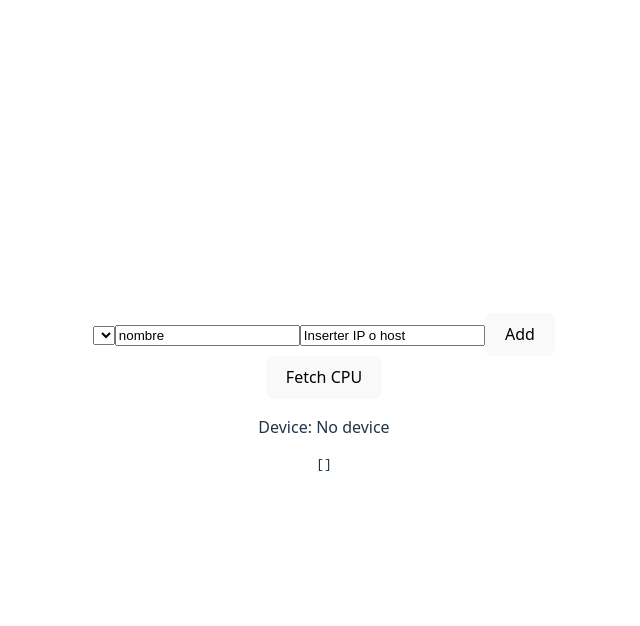
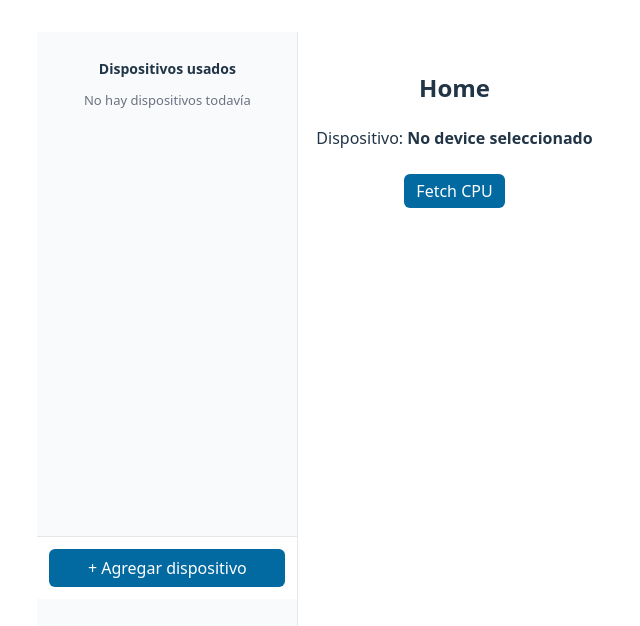
Before and after one commit to marco1gk/monito-app-vue, a Vue app in the folder monito-app-vue/: page / in a window 1280 px wide. Shown: the top 626 px of the page, without its empty margins (316-956 px from the left). Built offline with nearby package versions, Linux system fonts and the light colour scheme.

Commit message:
Cambios de aspecto en la pagina

```diff
--- /dev/null
+++ b/monito-app-vue/src/components/DeviceForm.vue
@@ -0,0 +1,100 @@
+<template>
+    <div class="modal-backdrop" @click.self="$emit('added')">
+      <div class="modal">
+        <h3>Agregar dispositivo</h3>
+        <input v-model="id" placeholder="Nombre" class="input" />
+        <input v-model="ip" placeholder="IP o host" class="input" />
+
+        <div class="form-actions">
+          <button class="btn-add" @click="add">Guardar</button>
+          <button class="btn-cancel" @click="$emit('added')">Cancelar</button>
+        </div>
+      </div>
+    </div>
+  </template>
+
+  <script setup>
+  import { ref } from "vue";
+  import { useDevicesStore } from "../stores/devices";
+  const store = useDevicesStore();
+
+  const id = ref("");
+  const ip = ref("");
+
+  const emit = defineEmits(["added"]);
+
+  function add() {
+    if (!id.value || !ip.value) return;
+    store.addDevice({ id: id.value, ip: ip.value });
+    store.select(id.value);
+    id.value = "";
+    ip.value = "";
+    emit("added");
+  }
+  </script>
+
+  <style scoped>
+  .modal-backdrop {
+    position: fixed;
+    inset: 0;
+    background: rgba(0,0,0,0.3);
+    display: flex;
+    justify-content: center;
+    align-items: center;
+    z-index: 50;
+  }
+
+  .modal {
+    background: white;
+    padding: 24px;
+    border-radius: 12px;
+    width: 320px;
+    max-width: 90%;
+    display: flex;
+    flex-direction: column;
+    gap: 16px;
+    box-shadow: 0 4px 16px rgba(0,0,0,0.2);
+
+    text-align: center;
+  }
+
+  .modal h3 {
+    margin: 0;
+    font-size: 18px;
+    font-weight: 600;
+  }
+
+  .input {
+    padding: 10px;
+    border: 1px solid #d1d5db;
+    border-radius: 8px;
+    width: 100%;
+    box-sizing: border-box;
+  }
+
+  .form-actions {
+    display: flex;
+    justify-content: center;
+    gap: 12px;
+  }
+
+  .btn-add {
+    background: #16a34a;
+    color: white;
+    padding: 8px 16px;
+    border: none;
+    border-radius: 8px;
+    cursor: pointer;
+  }
+  .btn-cancel {
+    background: #ef4444;
+    color: white;
+    padding: 8px 16px;
+    border: none;
+    border-radius: 8px;
+    cursor: pointer;
+  }
+
+  .btn-add:hover { background: #15803d; }
+  .btn-cancel:hover { background: #dc2626; }
+  </style>
--- /dev/null
+++ b/monito-app-vue/src/components/DeviceList.vue
@@ -0,0 +1,70 @@
+<template>
+    <div class="device-list">
+      <h3 class="title">Dispositivos usados</h3>
+
+      <ul>
+        <li
+          v-for="d in store.devices"
+          :key="d.id"
+          :class="['device-item', { selected: store.selectedId === d.id }]"
+          @click="store.select(d.id)"
+        >
+          <div class="device-info">
+            <div class="device-name">{{ d.id }}</div>
+            <div class="device-ip">{{ d.ip }}</div>
+          </div>
+          <button class="btn-remove" @click.stop="store.removeDevice(d.id)">✕</button>
+        </li>
+      </ul>
+
+      <div v-if="store.devices.length === 0" class="empty">No hay dispositivos todavía</div>
+    </div>
+  </template>
+
+  <script setup>
+  import { useDevicesStore } from "../stores/devices";
+  const store = useDevicesStore();
+  </script>
+
+  <style scoped>
+  .device-list {
+    padding: 12px;
+    flex: 1;
+    overflow-y: auto;
+    max-height: 60vh;
+
+    scrollbar-width: thin;
+    scrollbar-color: #60a5fa #e5e7eb;
+  }
+
+  .device-list::-webkit-scrollbar {
+    width: 10px;
+  }
+  .device-list::-webkit-scrollbar-track {
+    background: #e5e7eb;
+    border-radius: 6px;
+  }
+  .device-list::-webkit-scrollbar-thumb {
+    background-color: #60a5fa;
+    border-radius: 6px;
+    border: 2px solid #e5e7eb;
+    transition: background-color 0.3s ease;
+  }
+  .device-list::-webkit-scrollbar-thumb:hover {
+    background-color: #2563eb;
+  }
+
+  .title { margin-bottom: 8px; font-weight: 700; font-size: 14px; }
+  ul { list-style: none; padding: 0; margin: 0; }
+  .device-item {
+    display: flex; justify-content: space-between; align-items: center;
+    background: #f3f4f6; padding: 8px; border-radius: 6px; margin-bottom: 8px;
+    cursor: pointer;
+  }
+  .device-item.selected { background: #dbeafe; }
+  .device-info { display: flex; flex-direction: column; }
+  .device-name { font-weight: 600; font-size: 13px; }
+  .device-ip { font-size: 12px; color: #374151; }
+  .btn-remove { border: none; background: transparent; color: #ef4444; cursor: pointer; }
+  .empty { color: #6b7280; font-size: 13px; margin-top: 12px; }
+  </style>
--- /dev/null
+++ b/monito-app-vue/src/components/Sidebar.vue
@@ -0,0 +1,41 @@
+<template>
+    <div class="sidebar">
+      <DeviceList />
+
+      <div class="sidebar-footer">
+        <button class="btn-add-toggle" @click="$emit('open-form')">
+          + Agregar dispositivo
+        </button>
+      </div>
+    </div>
+  </template>
+
+  <script setup>
+  import DeviceList from "./DeviceList.vue";
+  </script>
+
+  <style scoped>
+  .sidebar {
+    display: flex;
+    flex-direction: column;
+    height: 100%;
+    width: 260px;
+    border-right: 1px solid #e5e7eb;
+    background: #f8fafc;
+  }
+  .sidebar-footer {
+    padding: 12px;
+    border-top: 1px solid #e5e7eb;
+    background: #fff;
+  }
+  .btn-add-toggle {
+    width: 100%;
+    padding: 8px;
+    background: #0369a1;
+    color: white;
+    border: none;
+    border-radius: 6px;
+    cursor: pointer;
+  }
+  .btn-add-toggle:hover { filter: brightness(0.95); }
+  </style>
--- a/monito-app-vue/src/router/index.js
+++ b/monito-app-vue/src/router/index.js
@@ -1,14 +1,20 @@
 import { createRouter, createWebHistory } from "vue-router";
+import Layout from "../views/Layout.vue";
 import Home from "../views/Home.vue";
+import ppp from "../views/ppp.vue";
 
-const routes =[
-    {path: "/", name: "Home", component: Home}
-]
+const routes = [
+  {
+    path: "/",
+    component: Layout,
+    children: [
+      { path: "", name: "Home", component: Home },
+      { path: "pp", name: "ppp", component: ppp },
+    ],
+  },
+];
 
-
-const router = createRouter({
-    history: createWebHistory(),
-    routes
-})
-
-export default router;
+export default createRouter({
+  history: createWebHistory(),
+  routes,
+});
--- a/monito-app-vue/src/stores/devices.js
+++ b/monito-app-vue/src/stores/devices.js
@@ -14,7 +14,7 @@ export const useDevicesStore = defineStore("devices", {
     addDevice(device) {
       this.devices.push(device);
       save(this.devices);
-      if (!this.selectedId) this.selectedId = d.id;
+      if (!this.selectedId) this.selectedId = device.id;
     },
     removeDevice(id) {
       this.devices = this.devices.filter((d) => d.id !== id);
--- a/monito-app-vue/src/views/Home.vue
+++ b/monito-app-vue/src/views/Home.vue
@@ -1,26 +1,91 @@
 <script setup>
-import DevicePicker from "../components/DevicePicker.vue";
-import { computed, ref } from "vue";
+import { ref, computed } from "vue";
 import { useDevicesStore } from "../stores/devices";
+
 const store = useDevicesStore();
-const cpu = ref([]);
+
+const cpu = ref(null);
+const loading = ref(false);
+const error = ref("");
+
+const label = computed(() =>
+  store.selected ? `${store.selected.id} (${store.selected.ip})` : "No device seleccionado"
+);
 
 async function refresh() {
   const dev = store.selected;
-  console.log("Selected device:", dev);
-  if (!dev) return;
-  const r = await fetch(`http://172.20.10.5:6969/api/snmp/system/descr?ip=${encodeURIComponent(dev.ip)}&community=public`);
-  console.log(r);
-  cpu.value = await r.json();
+  if (!dev) {
+    error.value = "Selecciona un dispositivo en la barra lateral";
+    return;
+  }
+  loading.value = true;
+  error.value = "";
+  cpu.value = null;
+  try {
+    const r = await fetch(
+      `http://192.168.10.228:6969/api/snmp/system/descr?ip=${encodeURIComponent(
+        dev.ip
+      )}&community=public`
+    );
+    if (!r.ok) throw new Error("response not ok");
+    cpu.value = await r.json();
+  } catch (err) {
+    error.value = "No se pudo obtener info: " + (err.message || "");
+  } finally {
+    loading.value = false;
+  }
 }
-const label = computed(() => store.selected ? store.selected.id : "No device");
 </script>
 
 <template>
-  <DevicePicker />
-  <div class="mt-4">
-    <button @click="refresh">Fetch CPU</button>
-    <p>Device: {{ label }}</p>
-    <pre>{{ cpu }}</pre>
+  <div>
+    <h2>Home</h2>
+    <p>Dispositivo: <strong>{{ label }}</strong></p>
+    <button @click="refresh" :disabled="loading">
+      {{ loading ? "Cargando..." : "Fetch CPU" }}
+    </button>
+
+    <div v-if="error" style="color:red; margin-top:8px;">{{ error }}</div>
+    <div v-if="cpu" class="cpu-container">
+      <div class="fetch-card">
+        <div><strong>Target:</strong> {{ cpu.target }}</div>
+        <div><strong>OID:</strong> {{ cpu.oid }}</div>
+        <div>
+          <strong>Value:</strong>
+          <span title="{{ cpu.value }}">
+            {{ cpu.value.length > 80 ? cpu.value.slice(0, 80) + "..." : cpu.value }}
+          </span>
+        </div>
+      </div>
+    </div>
   </div>
 </template>
+
+<style scoped>
+button {
+  margin-top: 8px;
+  padding: 6px 12px;
+  background: #0369a1;
+  color: white;
+  border: none;
+  border-radius: 6px;
+  cursor: pointer;
+}
+button:disabled {
+  background: #94a3b8;
+  cursor: not-allowed;
+}
+.fetch-card {
+  background: #f3f4f6;
+  padding: 12px;
+  border-radius: 8px;
+  margin-top: 12px;
+  font-size: 13px;
+  line-height: 1.4;
+  word-break: break-word;
+  box-shadow: 0 2px 6px rgba(0, 0, 0, 0.1);
+}
+.fetch-card strong {
+  color: #2563eb;
+}
+</style>
--- /dev/null
+++ b/monito-app-vue/src/views/Layout.vue
@@ -0,0 +1,23 @@
+<template>
+    <div class="layout">
+      <Sidebar @open-form="showForm = true" />
+      <main class="main">
+        <router-view />
+      </main>
+
+      <DeviceForm v-if="showForm" @added="showForm = false" />
+    </div>
+  </template>
+
+  <script setup>
+  import { ref } from "vue";
+  import Sidebar from "../components/Sidebar.vue";
+  import DeviceForm from "../components/DeviceForm.vue";
+
+  const showForm = ref(false);
+  </script>
+
+  <style scoped>
+  .layout { display: flex; height: 100vh; }
+  .main { flex: 1; padding: 18px; overflow: auto; }
+  </style>
--- /dev/null
+++ b/monito-app-vue/src/views/ppp.vue
@@ -0,0 +1,6 @@
+<template>
+<h1>
+hola
+
+</h1>
+</template>
```
